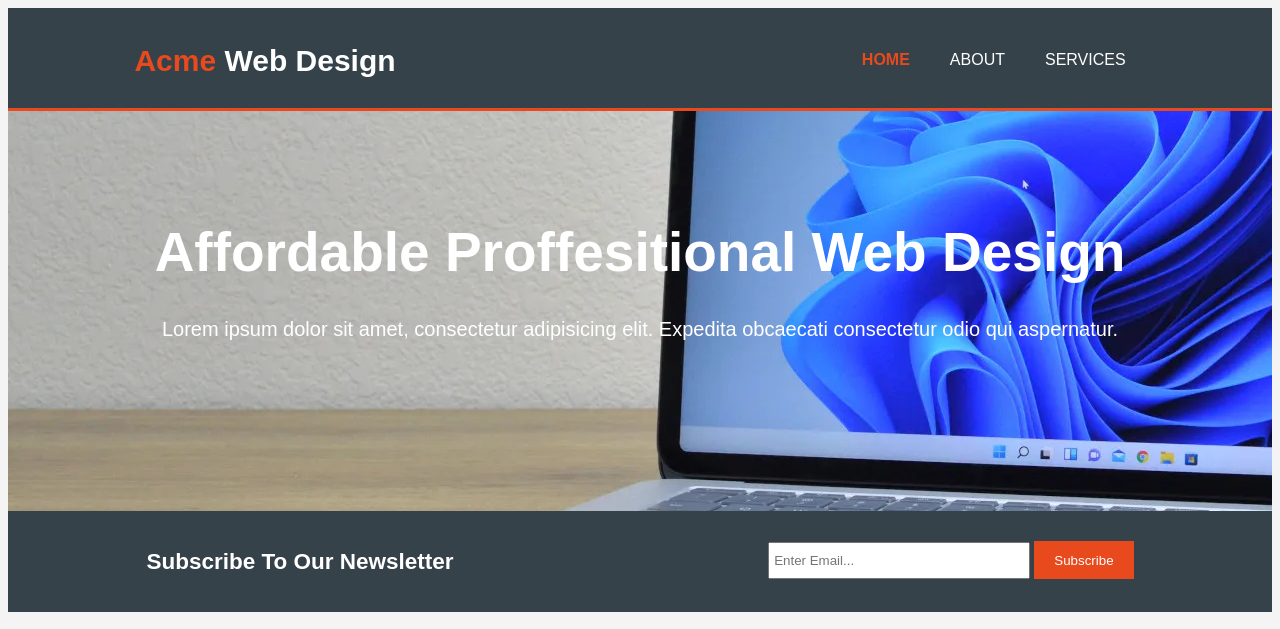
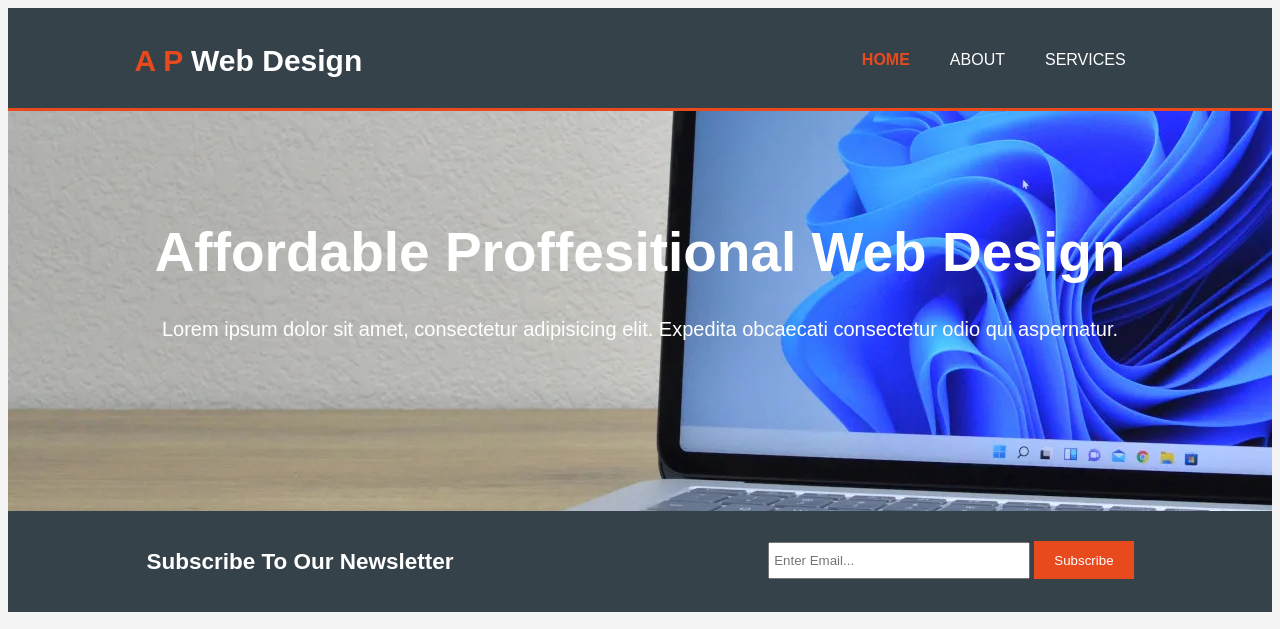
Before and after one commit to farhat982/apwebdesign, a plain HTML site: page index.html in a window 1280 px wide. Shown: the top 629 px of the page. Drawn offline with Linux system fonts and the light colour scheme.

Commit message:
Update index.html

```diff
--- a/index.html
+++ b/index.html
@@ -10,7 +10,7 @@
    <header>
        <div class="container">
           <div id="branding">
-              <h1><span class="highlight">Acme</span> Web Design</h1>
+              <h1><span class="highlight">A P</span> Web Design</h1>
           </div>
           <nav>
               <ul>
```
